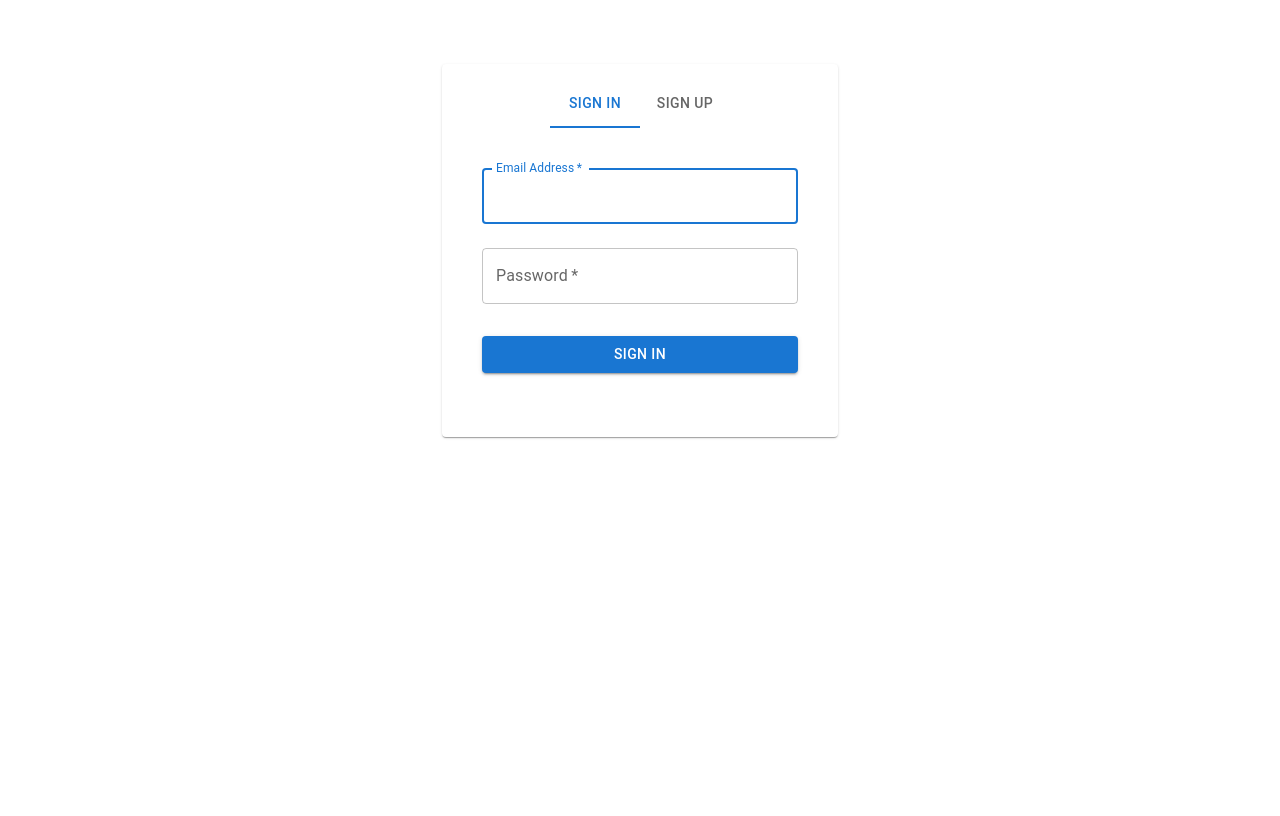
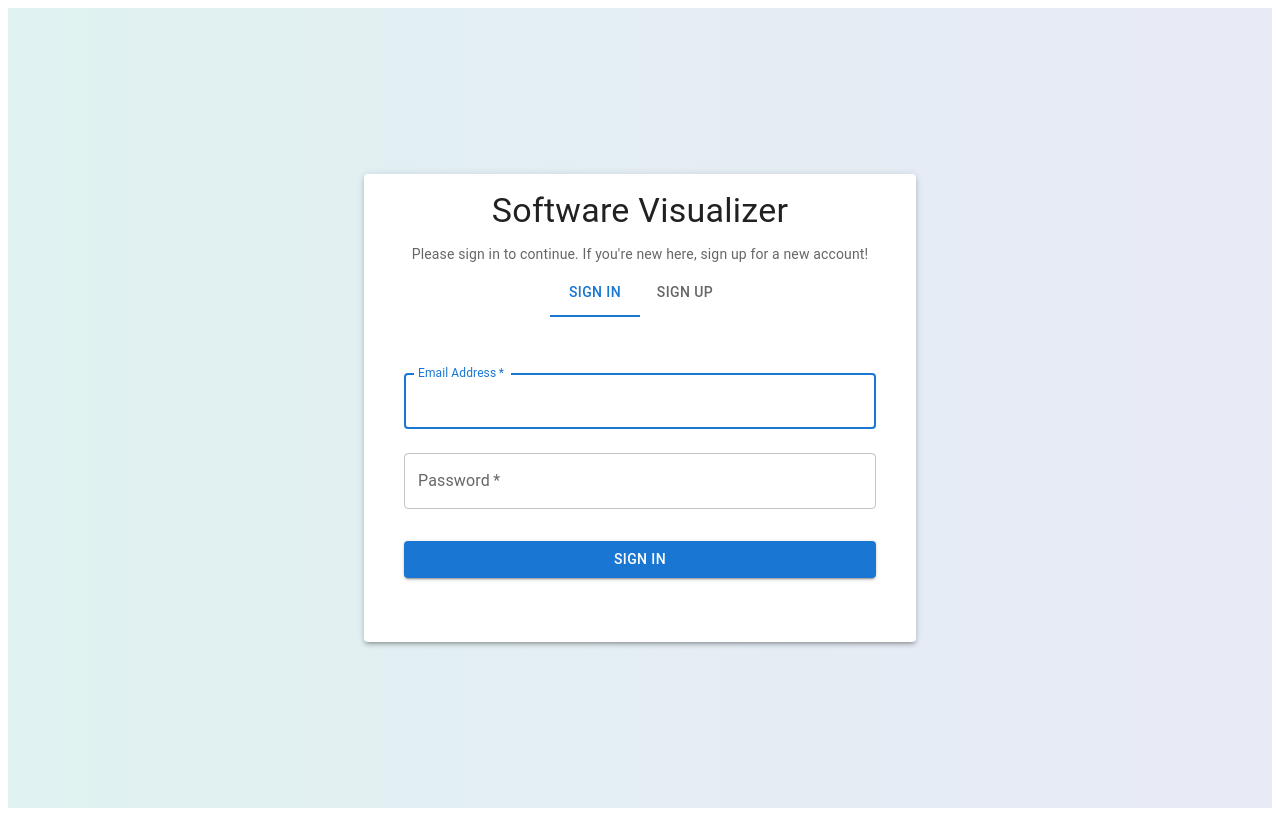
Before and after one commit to viren-joshi/software-visualizer, a React (Create React App) app in the folder front-end/: page /signin in a window 1280 px wide. Built offline with nearby package versions, Linux system fonts and the light colour scheme; no server answers.

Commit message:
edited alignments and title in upload and sign in pages

```diff
--- a/front-end/src/components/signIn/SignInSignUp.tsx
+++ b/front-end/src/components/signIn/SignInSignUp.tsx
@@ -5,6 +5,7 @@ import {
   Button,
   Card,
   CardContent,
+  CardHeader,
   Container,
   Tab,
   Tabs,
@@ -163,10 +164,25 @@ const SignInSignUp = (): React.ReactElement => {
   };
 
   return (
-    <Container component="main" maxWidth="xs">
-      <StyledCard>
+    <Box
+      sx={{
+        minHeight: '100vh',
+        display: 'flex',
+        alignItems: 'center',
+        justifyContent: 'center',
+        background: 'linear-gradient(to right, #e0f2f1, #e8eaf6)',
+      }}
+    >
+      <Container maxWidth="sm">
+        <Card elevation={3}>
           <CardContent>
-          <Tabs value={tabValue} onChange={handleTabChange} centered>
+            <Typography variant="h4" align="center" gutterBottom>
+             Software Visualizer
+            </Typography>
+            <Typography variant="body2" align="center" gutterBottom color="text.secondary">
+              Please sign in to continue. If you're new here, sign up for a new account!
+            </Typography>
+            <Tabs value={tabValue} onChange={handleTabChange} centered sx={{ mb: 2 }}>
               <Tab label="Sign In" />
               <Tab label="Sign Up" />
             </Tabs>
@@ -220,7 +236,8 @@ const SignInSignUp = (): React.ReactElement => {
                   autoComplete="given-name"
                   autoFocus
                   value={userName}
-                onChange={(e) => setUserName(e.target.value)} />
+                  onChange={(e) => setUserName(e.target.value)}
+                />
                 <TextField
                   variant="outlined"
                   margin="normal"
@@ -271,13 +288,14 @@ const SignInSignUp = (): React.ReactElement => {
               </TabPanel>
             </form>
           </CardContent>
-      </StyledCard>
+        </Card>
+      </Container>
       <Snackbar open={!!error || !!success} autoHideDuration={6000} onClose={() => { setError(null); setSuccess(null); }}>
-        <Alert onClose={() => { setError(null); setSuccess(null); }} severity={error ? "error" : "success"} sx={{ width: '100%' }}>
+        <Alert onClose={() => { setError(null); setSuccess(null); }} severity={error ? "error" : "success" } sx={{ width: '100%' }}>
           {error || success}
         </Alert>
       </Snackbar>
-    </Container>
+    </Box>
   );
 };
 
--- a/front-end/src/components/uploadfile/UploadFile.tsx
+++ b/front-end/src/components/uploadfile/UploadFile.tsx
@@ -124,7 +124,7 @@ const UploadFile: React.FC<UploadFileProps> = ({ user }) => {
         <Card elevation={3}>
           <CardHeader
             title="Software Visualizer"
-            titleTypographyProps={{ variant: 'h4', align: 'center', gutterBottom: true }}
+            titleTypographyProps={{ variant: 'h4', align: 'left', gutterBottom: true }}
             action={
               <Box sx={{ display: 'flex', alignItems: 'center', gap: 2 }}>
                 <Avatar src={user.photoURL || undefined}>{user.displayName?.charAt(0) || user.email?.charAt(0).toUpperCase()}</Avatar>
```
Lines whose indentation alone changed are shown as unchanged.
